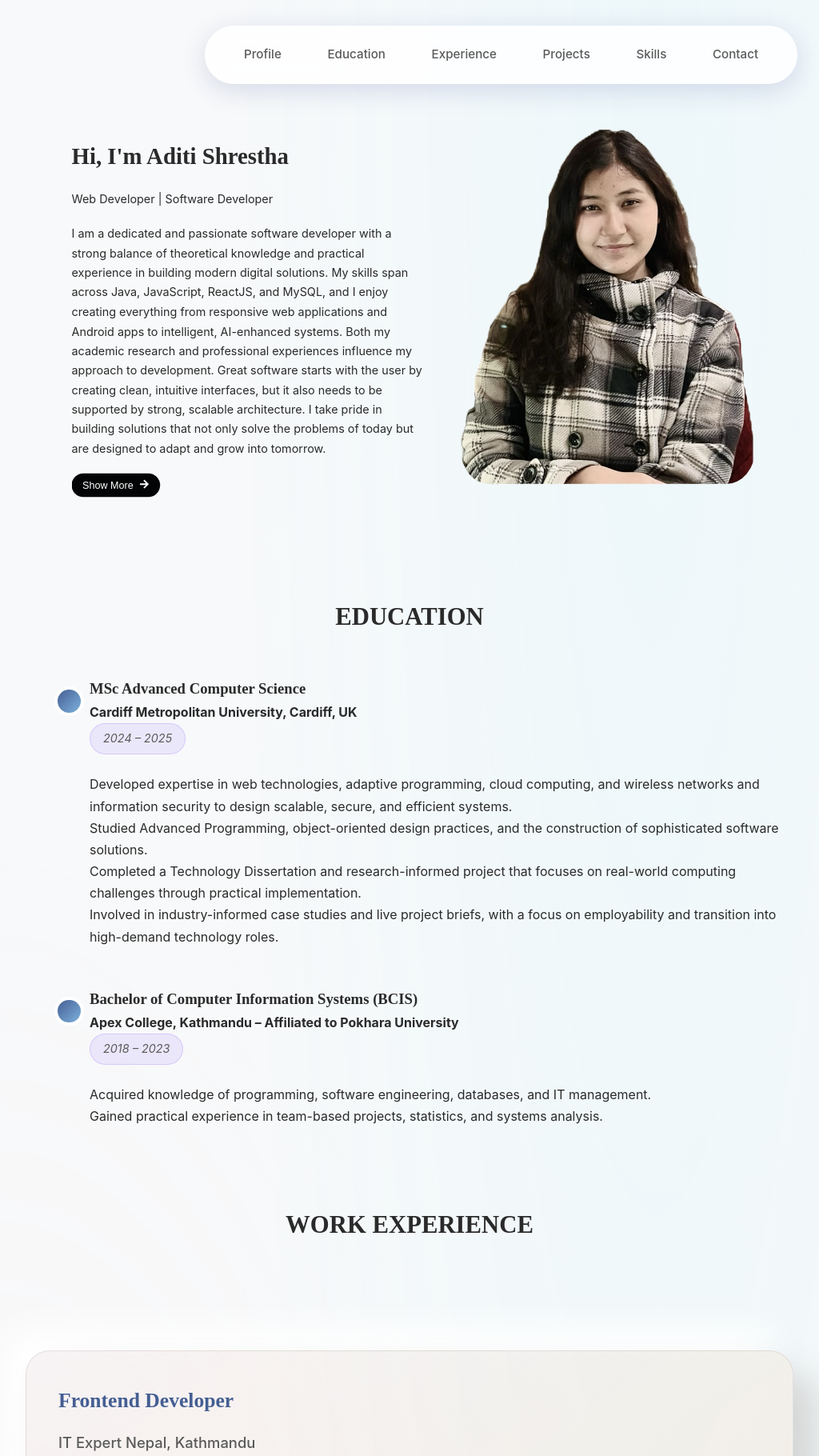
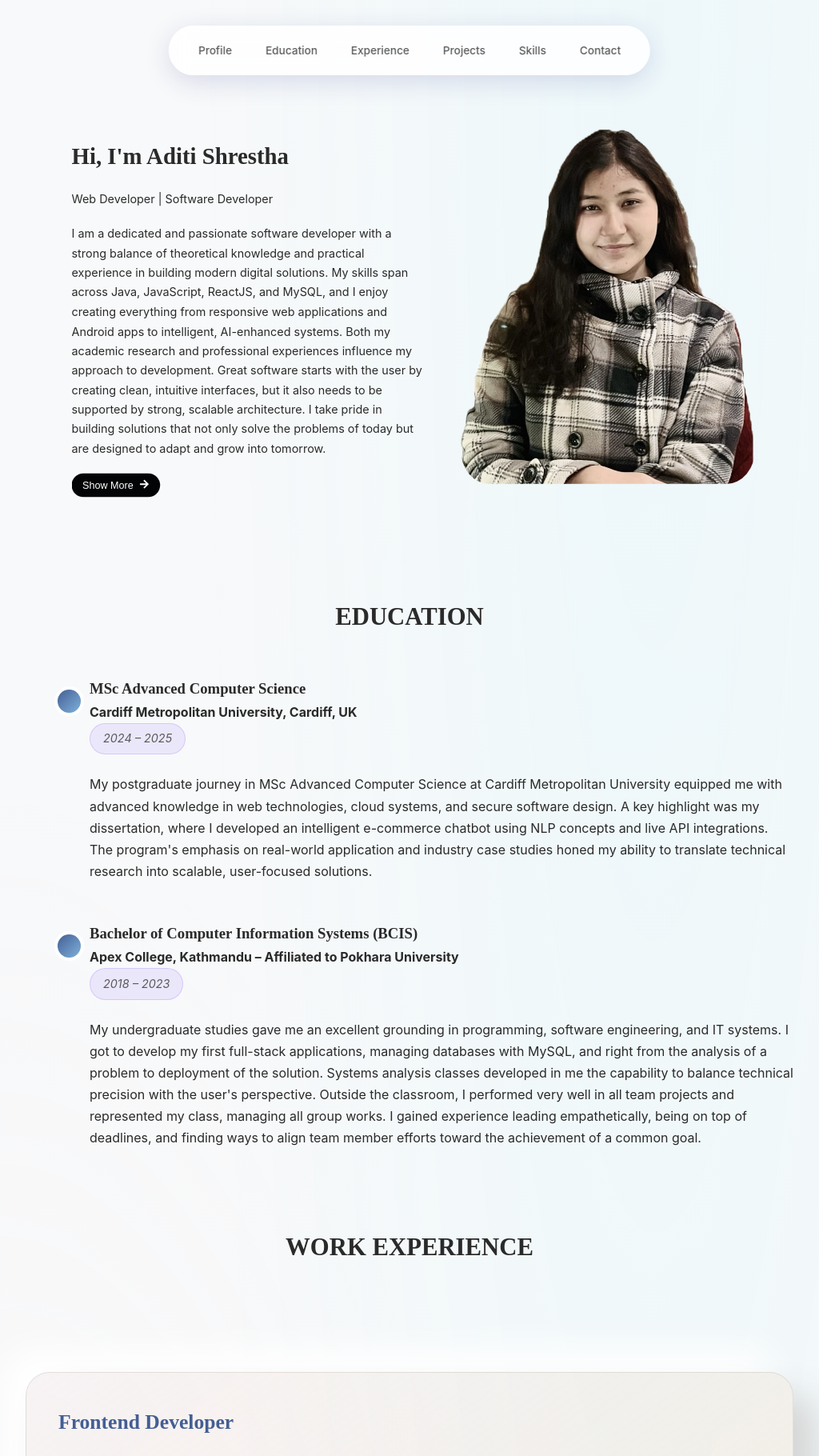
Before and after one commit to aditistha/portfolio, a React (Create React App) app: page / in a window 1024 px wide. Shown: the top 1820 px of the page at 80% size. Built offline with nearby package versions, Linux system fonts and the light colour scheme.

Commit message:
made responsive

```diff
--- a/src/App.css
+++ b/src/App.css
@@ -300,6 +300,7 @@ margin-top: 20px;
 }
 
 /* ===== Floating Navigation ===== */
+/* ===== Floating Navigation - Original Desktop Styles ===== */
 .floating-nav {
   position: fixed;
   top: 2rem;
@@ -353,6 +354,209 @@ margin-top: 20px;
 
 .floating-nav li:hover::before {
   width: 60%;
+}
+
+/* ===== Mobile Navigation Toggle Button ===== */
+.mobile-nav-toggle {
+  display: none;
+  position: fixed;
+  top: 1.5rem;
+  right: 2rem;
+  z-index: 2000;
+  background: var(--primary);
+  color: white;
+  border: none;
+  border-radius: 50%;
+  width: 50px;
+  height: 50px;
+  cursor: pointer;
+  align-items: center;
+  justify-content: center;
+  font-size: 1.5rem;
+  box-shadow: var(--shadow-md);
+  transition: all var(--transition-normal);
+}
+
+.mobile-nav-toggle:hover {
+  background: var(--primary-dark);
+  transform: scale(1.1);
+
+}
+@media (min-width: 769px) and (max-width: 1024px) {
+  /* On tablet, show the original nav but adjust positioning */
+  .floating-nav {
+    position: fixed;
+    top: 2rem;
+    left: 50%;
+    transform: translateX(-50%) !important; /* Force center positioning */
+    width: auto;
+    max-width: 90%;
+    height: auto;
+    background: var(--glass-bg);
+    backdrop-filter: blur(12px);
+    border-radius: var(--radius-full);
+    padding: 0.6rem 1.2rem;
+    display: block !important; /* Force display block */
+    opacity: 1 !important;
+    visibility: visible !important;
+    pointer-events: all !important;
+  }
+
+  .floating-nav ul {
+    flex-direction: row;
+    gap: 0.5rem;
+  }
+
+  .floating-nav li {
+    font-size: 0.85rem;
+    padding: 0.5rem 1rem;
+    width: auto;
+    max-width: none;
+    background: transparent;
+    border: 1px solid transparent;
+    box-shadow: none;
+  }
+
+  .floating-nav li:hover {
+    background: rgba(68, 94, 147, 0.1);
+    border-color: rgba(68, 94, 147, 0.2);
+  }
+
+  /* Hide toggle button on tablet since nav is visible */
+  .mobile-nav-toggle {
+    display: none;
+  }
+}
+
+/* ===== CRITICAL FIX: Hide desktop nav on mobile by default ===== */
+@media (max-width: 1024px) {
+  .floating-nav {
+    display: none; /* Hide by default on mobile */
+  }
+
+  .floating-nav.active {
+    display: flex; /* Only show when active class is added */
+    position: fixed;
+    top: 0;
+    left: 0;
+    width: 100%;
+    height: 100vh;
+    background: rgba(255, 255, 255, 0.98);
+    backdrop-filter: blur(20px);
+    border-radius: 0;
+    padding: 5rem 2rem;
+    align-items: center;
+    justify-content: center;
+    transform: translateX(0); /* Already centered */
+    flex-direction: column;
+    z-index: 1500;
+    opacity: 1;
+    visibility: visible;
+  }
+
+  .mobile-nav-toggle {
+    display: flex;
+  }
+}
+
+/* ===== Mobile Styles (768px and below) ===== */
+@media (max-width: 768px) {
+  .floating-nav.active {
+    padding: 3rem 1.5rem;
+  }
+
+  .floating-nav.active ul {
+    flex-direction: column;
+    align-items: center;
+    gap: 1.5rem;
+    width: 100%;
+  }
+
+  .floating-nav.active li {
+    font-size: 1.2rem;
+    padding: 1rem 2rem;
+    width: 100%;
+    max-width: 280px;
+    text-align: center;
+    border-radius: var(--radius-lg);
+    background: rgba(255, 255, 255, 0.9);
+    border: 1px solid rgba(255, 255, 255, 0.95);
+    box-shadow: var(--shadow-sm);
+  }
+
+  .floating-nav.active li:hover {
+    background: rgba(68, 94, 147, 0.1);
+    transform: translateY(-2px);
+    box-shadow: var(--shadow-md);
+  }
+
+  /* Remove underline animation on mobile */
+  .floating-nav.active li::before {
+    display: none;
+  }
+
+  .mobile-nav-toggle {
+    top: 1rem;
+    right: 1rem;
+    width: 45px;
+    height: 45px;
+    font-size: 1.2rem;
+  }
+}
+
+/* ===== Very Small Mobile (375px and below) ===== */
+@media (max-width: 375px) {
+  .floating-nav.active {
+    padding: 2rem 1rem;
+  }
+
+  .floating-nav.active li {
+    font-size: 1rem;
+    padding: 0.8rem 1.5rem;
+    width: 95%;
+  }
+
+  .mobile-nav-toggle {
+    width: 40px;
+    height: 40px;
+    font-size: 1rem;
+  }
+}
+
+/* ===== Tablet Styles (769px to 1024px) ===== */
+@media (min-width: 769px) and (max-width: 1024px) {
+  /* Show the original nav on tablet */
+  .floating-nav {
+    display: block; /* Show the original nav */
+    left: 50%; /* Center it */
+    padding: 0.6rem 1.2rem;
+  }
+
+  .floating-nav ul {
+    gap: 0.5rem;
+  }
+
+  .floating-nav li {
+    font-size: 0.85rem;
+    padding: 0.5rem 1rem;
+  }
+
+  /* Hide toggle button on tablet */
+  .mobile-nav-toggle {
+    display: none;
+  }
+}
+
+/* ===== Desktop Styles (1025px and above) ===== */
+@media (min-width: 1025px) {
+  .mobile-nav-toggle {
+    display: none;
+  }
+
+  /* Ensure desktop nav is visible */
+  .floating-nav {
+    display: block;
+  }
 }
 
 /* ===== Section Styling ===== */
--- a/src/App.js
+++ b/src/App.js
@@ -1,6 +1,6 @@
-import React, { useRef, useState } from 'react';
+import React, { useRef, useState, useEffect } from 'react';
 import { motion, useScroll, useTransform } from 'framer-motion';
-import { FaLinkedin, FaGithub, FaEnvelope, FaPhone, FaArrowRight, FaMapMarkerAlt } from 'react-icons/fa';
+import { FaLinkedin, FaGithub, FaEnvelope, FaPhone, FaArrowRight, FaMapMarkerAlt, FaBars, FaTimes } from 'react-icons/fa';
 import { FaJava, FaJs, FaHtml5, FaCss3Alt, FaReact, FaBootstrap, FaNodeJs, FaFire } from 'react-icons/fa';
 import { SiMysql } from 'react-icons/si';
 
@@ -9,6 +9,7 @@ import profile from "./assets/aditi.png";
 
 const App = () => {
   const [showMore, setShowMore] = useState(false);
+  const [isNavOpen, setIsNavOpen] = useState(false);
   const profileRef = useRef(null);
   const educationRef = useRef(null);
   const experienceRef = useRef(null);
@@ -22,13 +23,41 @@ const App = () => {
 
   const scrollToSection = (ref) => {
     ref.current.scrollIntoView({ behavior: 'smooth' });
+    setIsNavOpen(false);
   };
-
+  // Add this useEffect to close menu on ESC key
+useEffect(() => {
+  const handleEsc = (event) => {
+    if (event.key === 'Escape') {
+      setIsNavOpen(false);
+    }
+  };
+  window.addEventListener('keydown', handleEsc);
+  return () => window.removeEventListener('keydown', handleEsc);
+}, []);
+useEffect(() => {
+  if (isNavOpen) {
+    document.body.style.overflow = 'hidden';
+  } else {
+    document.body.style.overflow = 'auto';
+  }
+  return () => {
+    document.body.style.overflow = 'auto';
+  };
+}, [isNavOpen]);
   return (
     <div className="portfolio-container">
+      {/* Mobile Navigation Toggle */}
+      <button
+        className="mobile-nav-toggle"
+        onClick={() => setIsNavOpen(!isNavOpen)}
+        aria-label="Toggle navigation"
+      >
+        {isNavOpen ? <FaTimes /> : <FaBars />}
+      </button>
       {/* Floating Navigation */}
       <motion.nav
-        className="floating-nav"
+        className={`floating-nav ${isNavOpen ? 'active' : ''}`}
         initial={{ y: -100 }}
         animate={{ y: 0 }}
         transition={{ duration: 0.5 }}
@@ -164,10 +193,13 @@ I take pride in building solutions that not only solve the problems of today but
               <h4>Cardiff Metropolitan University, Cardiff, UK</h4>
               <p className="period">2024 – 2025</p>
               <ul>
-                <li>Developed expertise in web technologies, adaptive programming, cloud computing, and wireless networks and information security to design scalable, secure, and efficient systems.</li>
-                <li>Studied Advanced Programming, object-oriented design practices, and the construction of sophisticated software solutions.</li>
-                <li>Completed a Technology Dissertation and research-informed project that focuses on real-world computing challenges through practical implementation.</li>
-                <li>Involved in industry-informed case studies and live project briefs, with a focus on employability and transition into high-demand technology roles.</li>
+                My postgraduate journey in MSc Advanced Computer Science at
+                Cardiff Metropolitan University equipped me with advanced knowledge
+                 in web technologies, cloud systems, and secure software design. A key highlight
+                  was my dissertation, where I developed an intelligent e-commerce chatbot using
+                   NLP concepts and live API integrations. The program's emphasis on real-world application
+                   and industry case studies honed my ability to translate technical research into
+                   scalable, user-focused solutions.
               </ul>
             </motion.div>
 
@@ -179,8 +211,13 @@ I take pride in building solutions that not only solve the problems of today but
               <h4>Apex College, Kathmandu – Affiliated to Pokhara University</h4>
               <p className="period">2018 – 2023</p>
               <ul>
-                <li>Acquired knowledge of programming, software engineering, databases, and IT management.</li>
-                <li>Gained practical experience in team-based projects, statistics, and systems analysis.</li>
+                My undergraduate studies gave me an excellent grounding in programming, software engineering,
+                and IT systems. I got to develop my first full-stack applications, managing databases with
+                MySQL, and right from the analysis of a problem to deployment of the solution. Systems analysis
+                classes developed in me the capability to balance technical precision with the user's perspective.
+                 Outside the classroom, I performed very well in all team projects and represented my class,
+                 managing all group works. I gained experience leading empathetically, being on top of deadlines,
+                 and finding ways to align team member efforts toward the achievement of a common goal.
               </ul>
             </motion.div>
 
@@ -231,13 +268,15 @@ I take pride in building solutions that not only solve the problems of today but
             <p className="subtitle">Dissertation Project, Cardiff Metropolitan University</p>
 
             <ul>
-              <li>Built a ReactJS-based chatbot interface for an e-commerce website that supports intent detection and simulated human-agent escalation.</li>
-              <li>Built a full-stack chatbot system for an online shopping website.</li>
-              <li>Integrated with backend APIs to handle product queries and display responses dynamically.</li>
-              <li>Focused on clean UI, modular components, and responsive layout for smooth user experience.</li>
+              As part of the fulfillment of the master’s program dissertation, I created an intelligent
+              chat bot that helps consumers on an e-commerce site. My creation not only allows for intent
+               analysis but also escalates the process to a customer support representative when necessary.
+               Additionally, I implemented the frontend design using React and backend functions to dynamically retrieve
+               information about the product being ordered. My creation includes an intuitive conversational
+               interface and handles inquiries from the consumer effectively.
             </ul>
             <a
-              href="https://github.com/adilistha/online-shopping-platform-chatbot"
+              href="https://github.com/aditistha/online-shopping-platform-chatbot"
               target="_blank"
               rel="noopener noreferrer"
               className="project-link"
@@ -256,13 +295,14 @@ I take pride in building solutions that not only solve the problems of today but
             <p className="subtitle">Final Year Project, Cardiff Metropolitan University</p>
 
             <ul>
-              <li>Developed a daily expense-tracking Android application using Java in Android Studio.</li>
-              <li>Created simple screens for adding, viewing, and managing expenditure records.</li>
-              <li>Setup project and manage the app using Gradle.</li>
-              <li>Focused on making the app as user-friendly and visually clear for the users.</li>
+              This Android application helps people handle every day finances in a simple and easy-to-understand manner.
+              I built this application from scratch and made sure to it was user-friendly. This includes features such as:
+              expense categories, expense summary, and a simple way to add the expense. I used Gradle to implement dependencies
+               and made sure the application is easy to handle and scalable. This application should not only give a personal experience
+               but also not confuse the user.
             </ul>
             <a
-              href="https://github.com/adilistha/Personal-expense-tracker"
+              href="https://github.com/aditistha/Personal-expense-tracker"
               target="_blank"
               rel="noopener noreferrer"
               className="project-link"
@@ -278,8 +318,12 @@ I take pride in building solutions that not only solve the problems of today but
             <p className="subtitle">Final Year Project, Apex College</p>
 
             <ul>
-              <li>In this major project group, I worked as frontend developer and developed beautiful & responsive User Interfaces for our WebApp.</li>
-              <li>Implemented various technologies like WebSocket, ReactJS(Router, Redux, Hooks etc.), Form Validations, Bootstrap CSS etc.</li>
+              Designed the frontend of an all-rounded restaurant management software with the goal of enhancing
+              the efficiency of customer service when processing orders. My software includes an orders dashboard
+              with real-time updates using WebSocket technology for instant receipt and update of orders. I applied
+              React components with the use of Redux to manage states for an interactive and responsive user interface.
+               My software also includes a mobile-friendly responsive design with forms for eliminating user mistakes
+               during data entry.
             </ul>
             <a
               href="https://github.com/aditistha/Restaurant-Order-Management-System"
```
